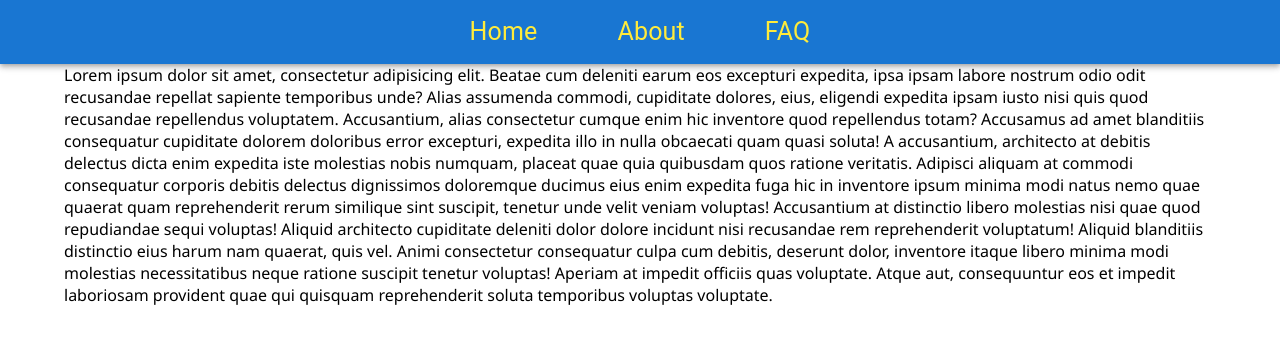
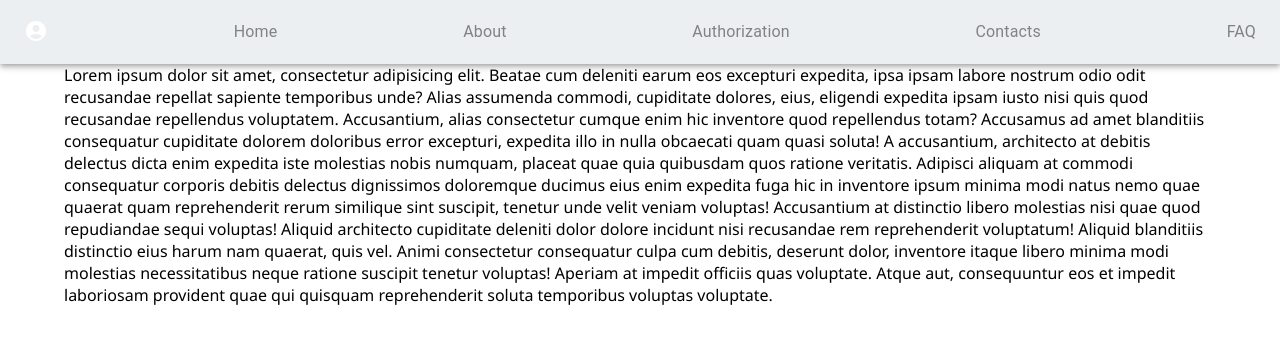
Before and after one commit to shpaksasha/NewProject, a React (Create React App) app: page /faq in a window 1280 px wide. Shown: the top 344 px of the page. Built offline with nearby package versions, Linux system fonts and the light colour scheme.

Commit message:
add changes header.js

```diff
--- a/src/pages/Header/header.js
+++ b/src/pages/Header/header.js
@@ -1,51 +1,90 @@
 import React from "react";
 import {NavLink} from "react-router-dom";
 import {makeStyles} from "@mui/styles";
-import {AppBar, Toolbar, Typography} from "@mui/material";
-
+import {AppBar, Icon, Toolbar, Typography} from "@mui/material";
+import AccountCircleIcon from '@mui/icons-material/AccountCircle';
 
 const useStyles = makeStyles(theme => ({
     root: {
         flexGrow: 1,
-        margin: '0rem',
+        width: '100%',
         display: 'flex',
-        alignItems: 'center',
+        backgroundColor: '#eceff1',
+        padding: '0rem 6.25rem',
+        justifyContent: 'space-between',
+        boxSizing: 'border-box',
+        position: 'sticky',
+        top: 0,
+        zIndex: 1
+    },
+        link: {
+            position: 'relative',
+            textDecoration: 'none',
+            color: '#828282',
+            fontSize: '16px',
+            lineHeight: '24px',
+            fontFamily: 'Roboto, sans-serif'
+        },
 
-    },
-    link: {
-        padding: '0px 40px',
-        textAlign: 'center',
-        position: 'relative',
-        textDecoration: 'none',
-        color: '#ffeb3b',
-        fontSize: '25px',
-        // lineHeight: '20px',
-        fontFamily: 'Roboto, sans-serif',
-        // [theme.breakpoints.down('sm')]: {
-        //     fontSize: '12px',
-        //     lineHeight: '18px',
-        // },
-        // [theme.breakpoints.down('xs')]: {
-        //     justifyContent: 'space-between',
-        //     fontSize: '25px',
-        //     lineHeight: '45px',
-        // }
-    },
-}));
+        linkActive: {
+            paddingBottom: '5px',
+            borderBottom: '2px solid #37474f',
+            color: '#37474f',
+            fontSize: '16px',
+            fontFamily: 'Roboto, sans-serif'
+        }
+    }))
 
 
 const Header = () => {
     const classes = useStyles();
     return (
         <div>
-            <AppBar position="static" className={classes.root}>
-                <Toolbar>
-                    <Typography component="div"><NavLink className={classes.link} to='/'>Home</NavLink></Typography>
-                    <Typography component="div"><NavLink className={classes.link}
-                                                         to='/about'>About</NavLink></Typography>
-                    <Typography component="div"><NavLink className={classes.link} to='/faq'>FAQ</NavLink></Typography>
-                </Toolbar>
+            <AppBar position='static'>
+            <Toolbar className={classes.root}>
+                <Typography className={classes.icon}>
+                    <Icon className={{height: '42px', width: '42px'}}>
+                        <AccountCircleIcon/>
+                        <NavLink className={classes.eye} to='/'>
+
+                        </NavLink>
+                    </Icon>
+                </Typography>
+                <Typography>
+                    <NavLink exact={true} className={classes.link} activeClassName={classes.linkActive} to='/'>
+                        Home
+                    </NavLink>
+                </Typography>
+                <Typography>
+                    <NavLink className={classes.link} activeClassName={classes.linkActive} to='/about'>
+                        About
+                    </NavLink>
+                </Typography>
+                <Typography>
+                    <NavLink className={classes.link} activeClassName={classes.linkActive} to='/post'>
+                        Authorization
+                    </NavLink>
+                </Typography>
+                <Typography>
+                    <NavLink className={classes.link} activeClassName={classes.linkActive} to='/server'>
+                        Contacts
+                    </NavLink>
+                </Typography>
+                <Typography>
+                    <NavLink className={classes.link} activeClassName={classes.linkActive} to='/weather'>
+                        FAQ
+                    </NavLink>
+                </Typography>
+            </Toolbar>
             </AppBar>
+            {/*<AppBar position="static" className={classes.root}>*/}
+            {/*    <Toolbar>*/}
+            {/*        <Typography component="div"><NavLink className={classes.link} to='/'>Home</NavLink></Typography>*/}
+            {/*        <Typography component="div"><NavLink className={classes.link}*/}
+            {/*                                             to='/about'>About</NavLink></Typography>*/}
+            {/*        <Typography component="div"><NavLink className={classes.link} to='/faq'>FAQ</NavLink></Typography>*/}
+            {/*    </Toolbar>*/}
+            {/*</AppBar>*/}
         </div>
     )
 }
```
